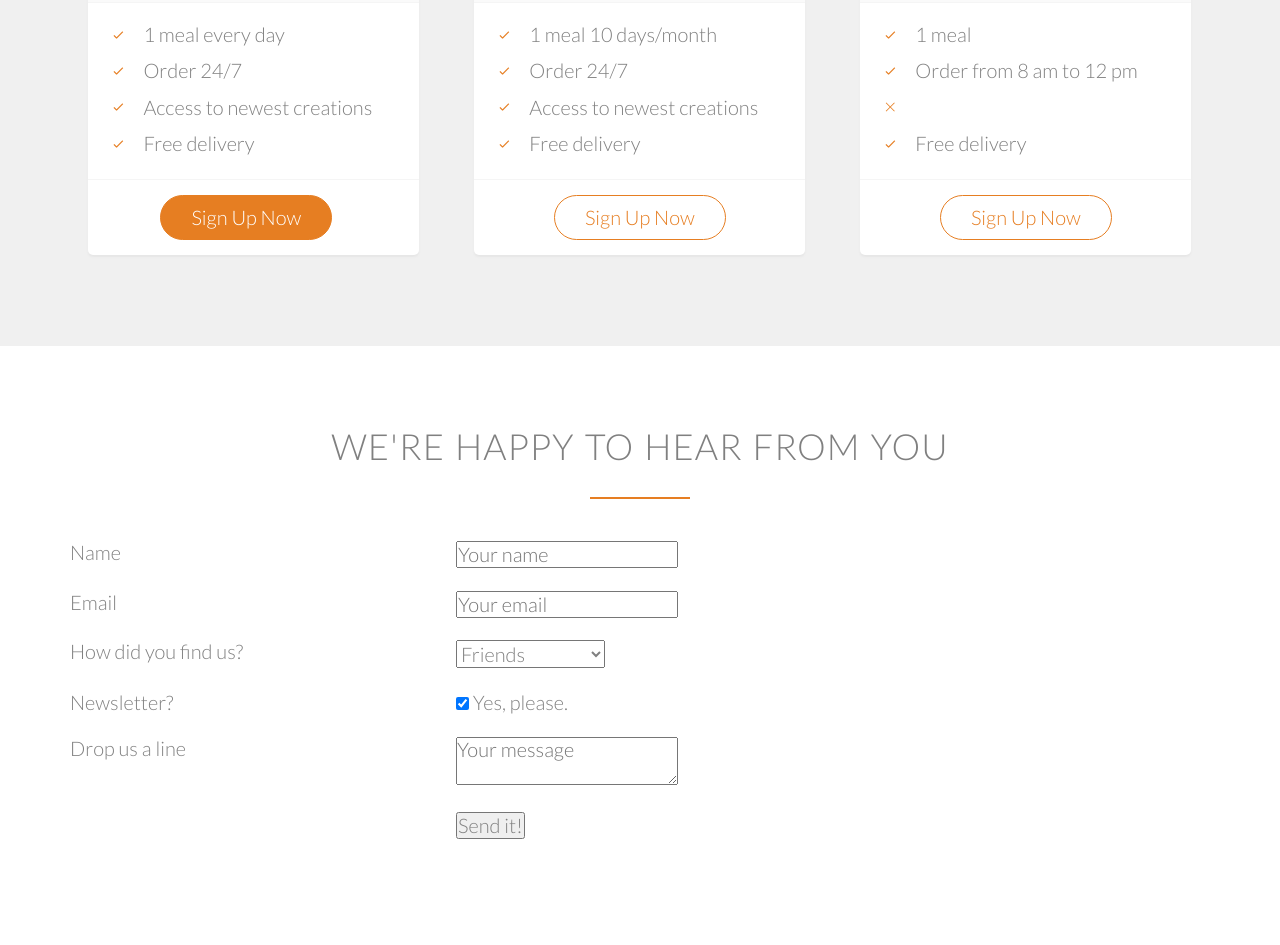
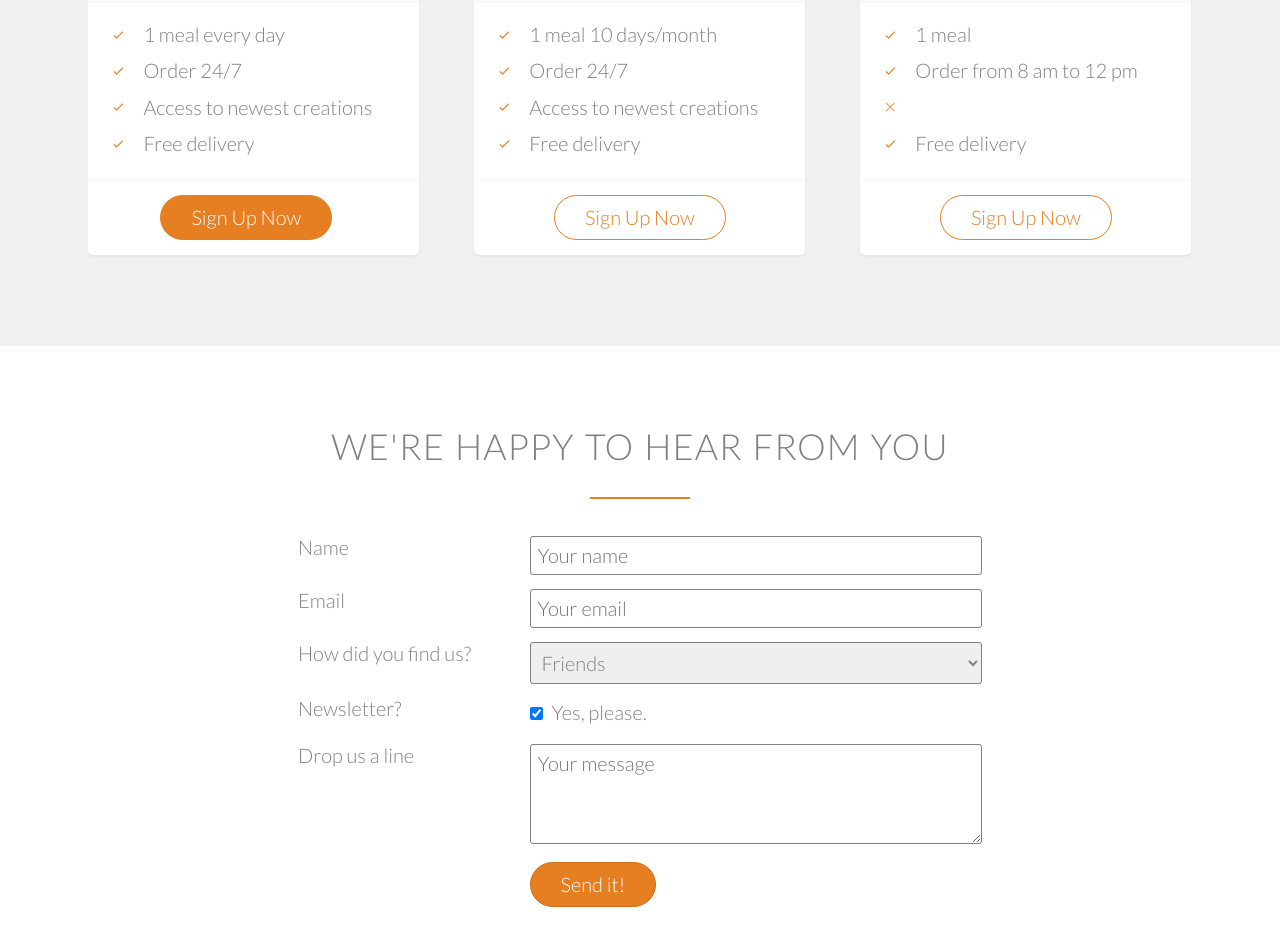
Before and after one commit to DannyShien/Udemy-OmniFood, a plain HTML site: page index.html in a window 1280 px wide. Shown: the part 4283-5228 px from the top of the page. Drawn offline with nearby package versions, Linux system fonts and the light colour scheme; files whose address does not match are found by name.

Commit message:
create form section

```diff
--- a/index.html
+++ b/index.html
@@ -321,7 +321,7 @@
                     <div class = 'col span-1-of-3'>
                         <label for = 'name'>Name</label>
                     </div>
-                    <div class = 'col span2-of-3'>
+                    <div class = 'col span-2-of-3'>
                         <input type = "text" name = 'name' id = 'name' placeholder = 'Your name' required>
                     </div>
                 </div>
@@ -329,7 +329,7 @@
                     <div class = 'col span-1-of-3'>
                         <label for = 'email'>Email</label>
                     </div>
-                    <div class = 'col span2-of-3'>
+                    <div class = 'col span-2-of-3'>
                         <input type = "email" name = 'email' id = 'email' placeholder = 'Your email' required>
                     </div>
                 </div>
@@ -337,7 +337,7 @@
                     <div class = 'col span-1-of-3'>
                         <label for = 'find-us'>How did you find us?</label>
                     </div>
-                    <div class = 'col span2-of-3'>
+                    <div class = 'col span-2-of-3'>
                         <select class = 'find-us' id = 'find-us'>
                             <option value = 'friends' selected>Friends</option>
                             <option value = 'search'>Search engine</option>
@@ -350,7 +350,7 @@
                     <div class = 'col span-1-of-3'>
                         <label>Newsletter?</label>
                     </div>
-                    <div class = 'col span2-of-3'>
+                    <div class = 'col span-2-of-3'>
                         <input type = "checkbox" name = 'news' id = 'news' checked> Yes, please.
                     </div>
                 </div>
@@ -358,7 +358,7 @@
                     <div class = 'col span-1-of-3'>
                         <label>Drop us a line</label>
                     </div>
-                    <div class = 'col span2-of-3'>
+                    <div class = 'col span-2-of-3'>
                         <textarea = name = 'message' placeholder='Your message'></textarea>
                     </div>
                 </div>
@@ -366,7 +366,7 @@
                     <div class = 'col span-1-of-3'>
                         <label>&nbsp;</label>
                     </div>
-                    <div class = 'col span2-of-3'>
+                    <div class = 'col span-2-of-3'>
                         <input type = "submit" value = 'Send it!'>
                     </div>
                 </div>
--- a/resources/css/styles.css
+++ b/resources/css/styles.css
@@ -109,7 +109,8 @@ a:active {
 }
 /* =====  BUTTONS  ===== */
 .btn:link,
-.btn:visited {
+.btn:visited,
+input[type=submit] {
     display: inline-block;
     padding: 10px 30px;
     font-weight: 300;
@@ -118,7 +119,8 @@ a:active {
     transition: background-color 0.2s, border 0.2s, color 0.2s;
 }
 .btn-full:link,
-.btn-full:visited {
+.btn-full:visited,
+input[type=submit] {
     color: white;
     background-color: #e67e22;
     border: 1px solid #e67e22;
@@ -130,11 +132,14 @@ a:active {
     color:#e67e22;
 }
 .btn:hover,
-.btn:active {
+.btn:active,
+input[type=submit]:hover,
+input[type=submit]:active {
     background-color: #cf6d17;
 }
 .btn-full:hover,
-.btn-full:active {
+.btn-full:active,
+input[type=submit] {
     border: 1px solid #cf6d17;
 }
 .btn-ghost:hover,
@@ -356,3 +361,25 @@ cite img {
 .plan-box ul li {
     padding: 5px 0;
 }
+
+/*  ===== =====  FORM  ===== ===== */
+.contact-form {
+    width: 60%;
+    margin: 0 auto;
+}
+input[type=text],
+input[type=email],
+select,
+textarea {
+    width: 100%;
+    padding: 7px;
+    border-radius: 3px;
+    border: 1px solid gray;
+}
+textarea {
+    height: 100px;
+}
+input[type=checkbox] {
+    margin: 10px 5px 10px 0;
+}
+*:focus {outline: none;}
```
